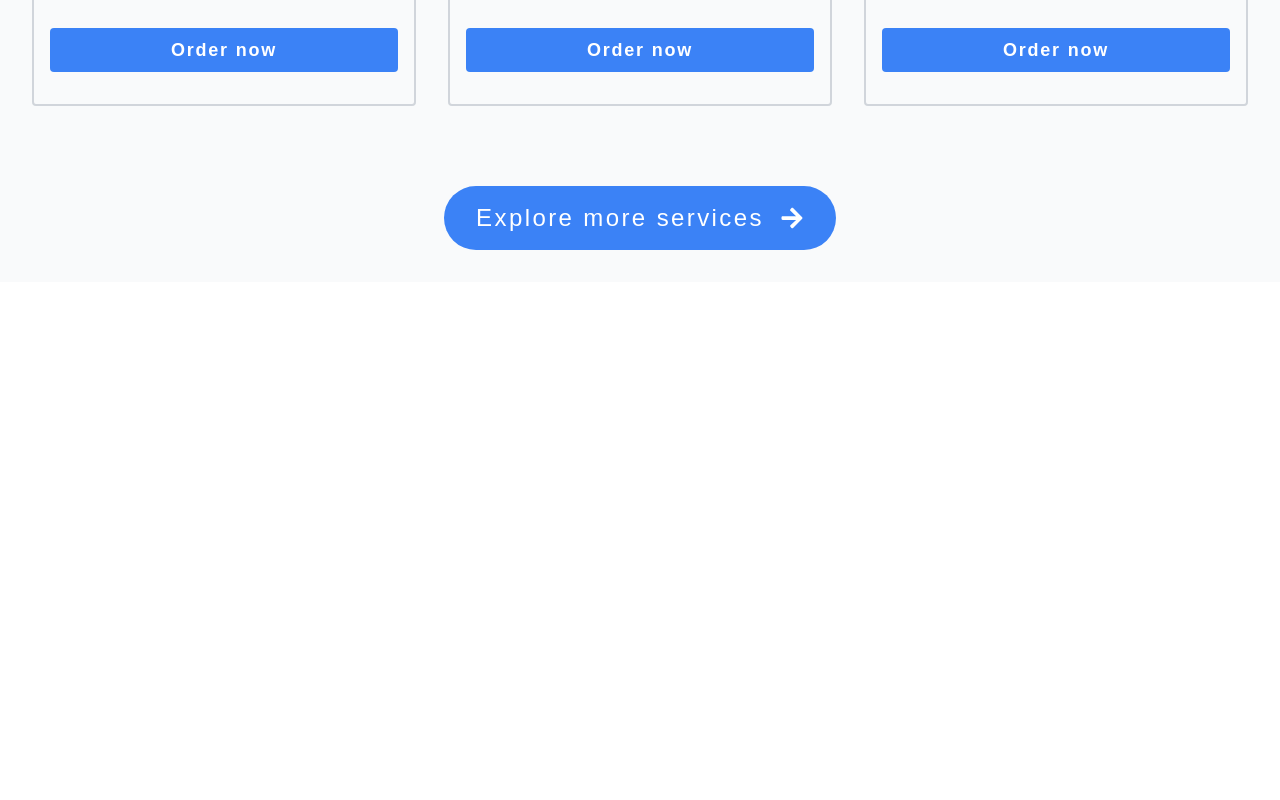
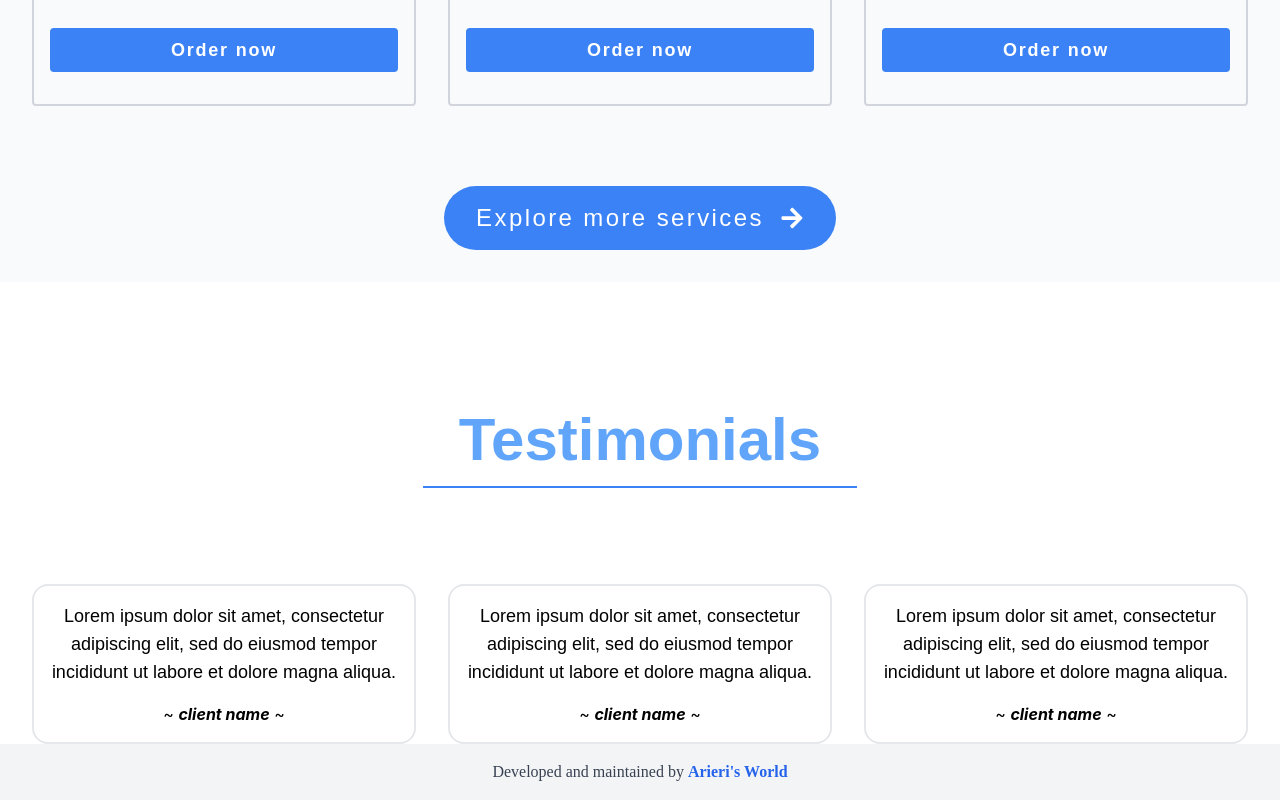
Before and after one commit to calvinarieri/dirtbusters, a React (Create React App) app: page / in a window 1280 px wide. Shown: the part 1825-2625 px from the top of the page. Before the commit the page ends 2219 px from the top, so only its background shows below. Built offline with nearby package versions, Linux system fonts and the light colour scheme.

Commit message:
added testimonial and footer

```diff
--- /dev/null
+++ b/src/components/Footer.js
@@ -0,0 +1,18 @@
+export default function Footer(){
+    return(
+        <div>
+            <div className="flex justify-center font-poppins text-md py-4 bg-gray-100">
+                <footer>
+
+                </footer>
+                <span className="text-gray-700">
+                    Developed and maintained by
+                    <a href="https://calvinarieri.site/" className="text-blue-600 hover:text-blue-400 transition-colors duration-300 ml-1 font-semibold">
+                    Arieri's World
+                    </a>
+                </span>
+            </div>
+
+        </div>
+    )
+}
--- /dev/null
+++ b/src/components/Testmonials.js
@@ -0,0 +1,24 @@
+export default function Testimonials (){
+    return(
+        <div className="flex justify-center flex-col items-center">
+            <h1 className="font-bold md:text-6xl text-blue-400 mt-4 border-b-2 pb-4 font-DMSans text-4xl border-blue-500 px-9">Testimonials</h1>
+            <div className="mt-24 px-4 flex flex-col gap-4 md:flex-row md:gap-8">
+                <TestimonialsCard/>
+                <TestimonialsCard/>
+                <TestimonialsCard/>
+            </div>
+
+        </div>
+    )
+}
+
+function TestimonialsCard(){
+    return(
+        <div className="border-2 w-full md:w-96 p-4 flex flex-col justify-center items-center text-center rounded-2xl">
+            <p className=" text-sm md:text-lg font-DMSans">
+                Lorem ipsum dolor sit amet, consectetur adipiscing elit, sed do eiusmod tempor incididunt ut labore et dolore magna aliqua.
+            </p>
+            <span className="mt-4 DMSans">~ <em className="font-bold">client name</em> ~</span>
+        </div>
+    )
+}
--- a/src/pages/HomePage.js
+++ b/src/pages/HomePage.js
@@ -2,6 +2,8 @@ import NavBar from "../components/NavBar";
 import Home from "../components/Home";
 import Services from "../components/Services";
 import About from "../components/About";
+import Testimonials from "../components/Testmonials";
+import Footer from "../components/Footer";
 
 export default function HomePage(){
     return(
@@ -10,6 +12,8 @@ export default function HomePage(){
             <Home />
             <About />
             <Services />
+            <Testimonials />
+            <Footer />
         </div>
     )
 }
```
